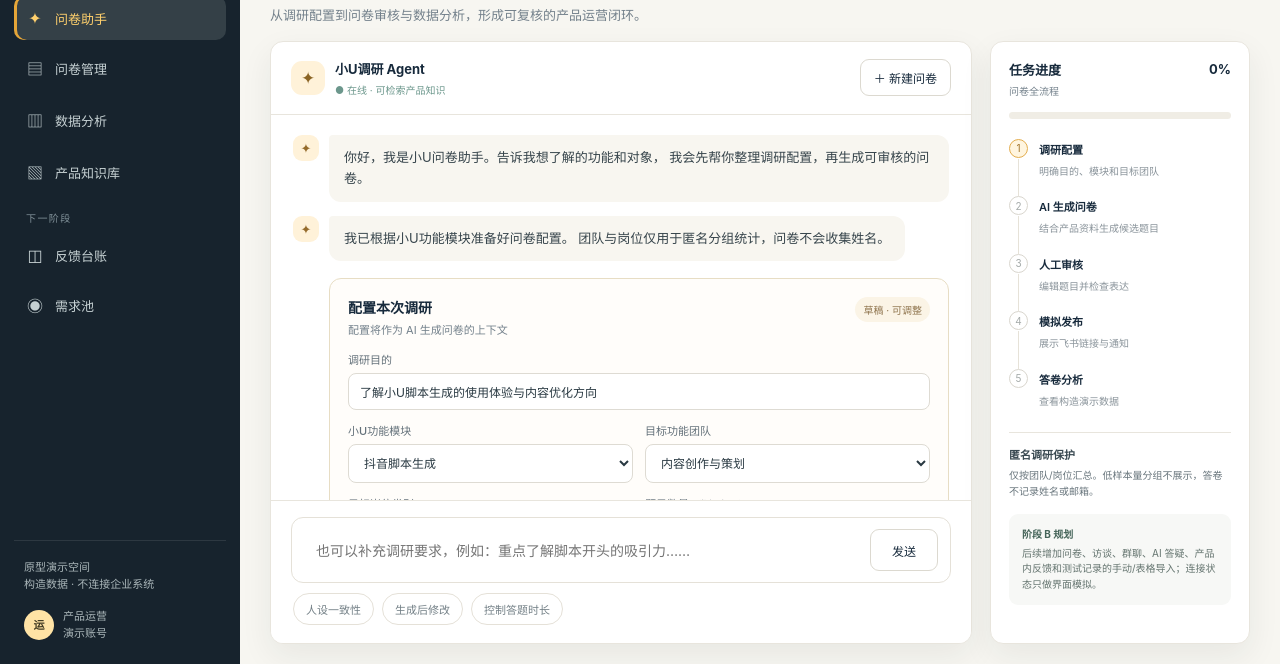
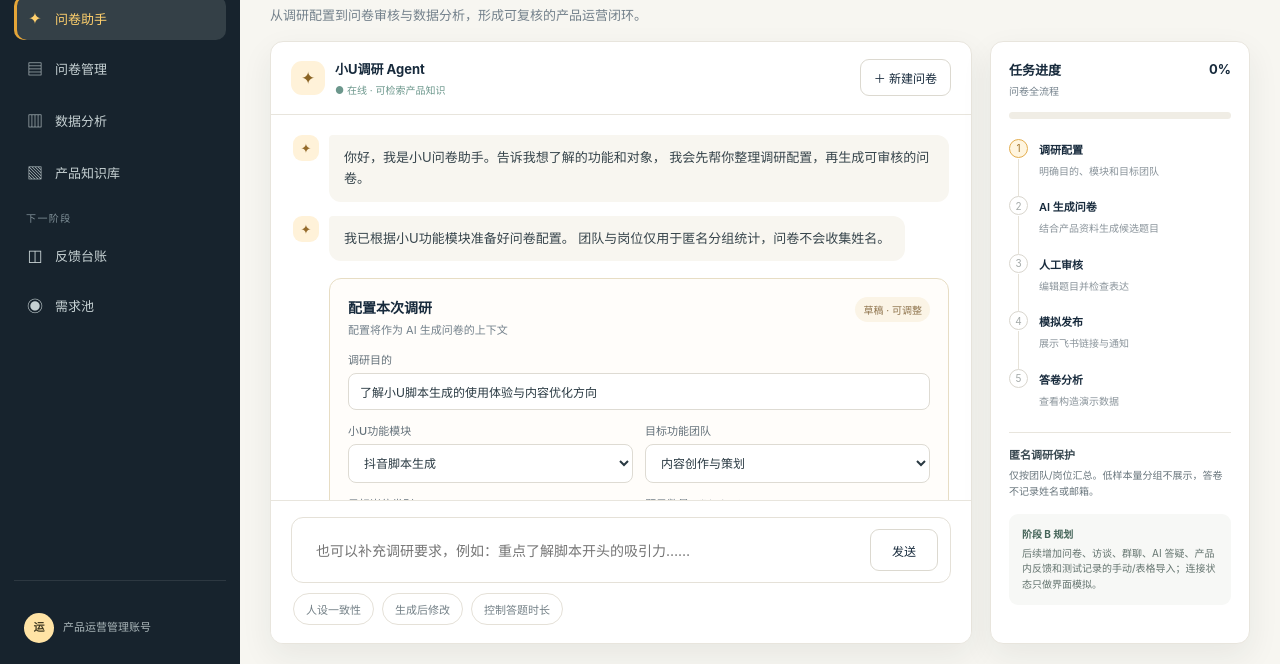
Before and after one commit to yllld8848Lilyang/Small-U-Feedback-Assistant, a plain HTML site: page index.html in a window 1280 px wide. Shown: the part 136-800 px from the top of the page. Drawn offline with nearby package versions, Linux system fonts and the light colour scheme.

Commit message:
Update sidebar account label

```diff
--- a/index.html
+++ b/index.html
@@ -284,7 +284,7 @@
         <button data-page="phaseB"><span class="nav-icon">◫</span><span class="nav-text">反馈台账</span></button>
         <button data-page="phaseB"><span class="nav-icon">◉</span><span class="nav-text">需求池</span></button>
       </nav>
-      <div class="side-bottom">原型演示空间<br>构造数据 · 不连接企业系统<div class="profile"><div class="avatar">运</div><div>产品运营<br>演示账号</div></div></div>
+      <div class="side-bottom"><div class="profile"><div class="avatar">运</div><div>产品运营管理账号</div></div></div>
     </aside>
     <main class="main">
       <header class="topbar"><div class="crumb">工作台　/　<strong id="breadcrumb">问卷助手</strong></div><div class="top-right"><span class="live"><i class="dot"></i>原型运行中</span><span class="date">2026/11/11</span></div></header>
```
